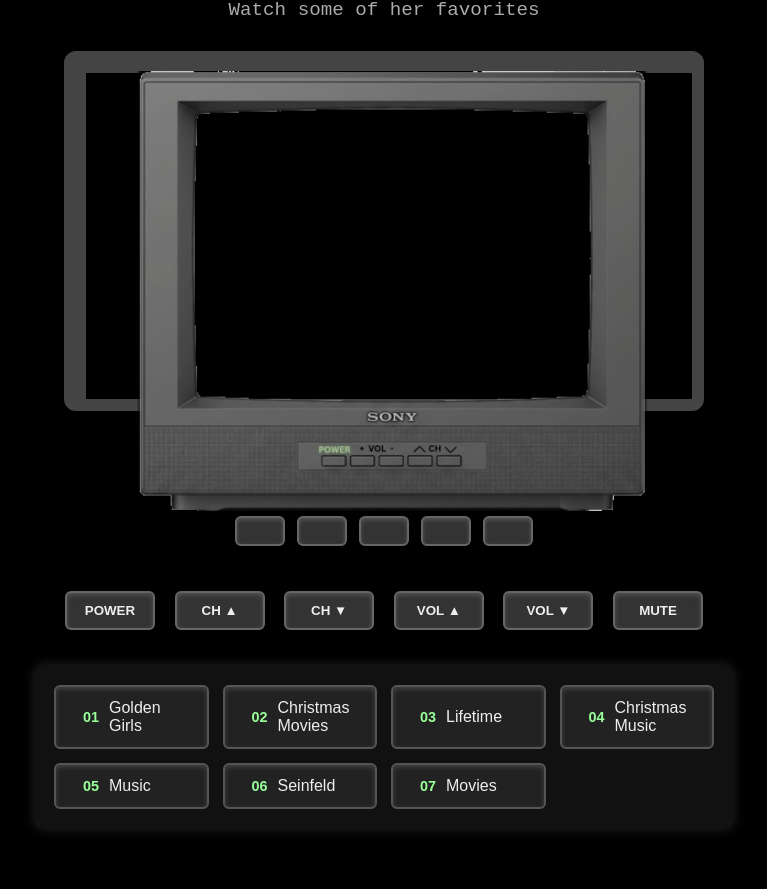
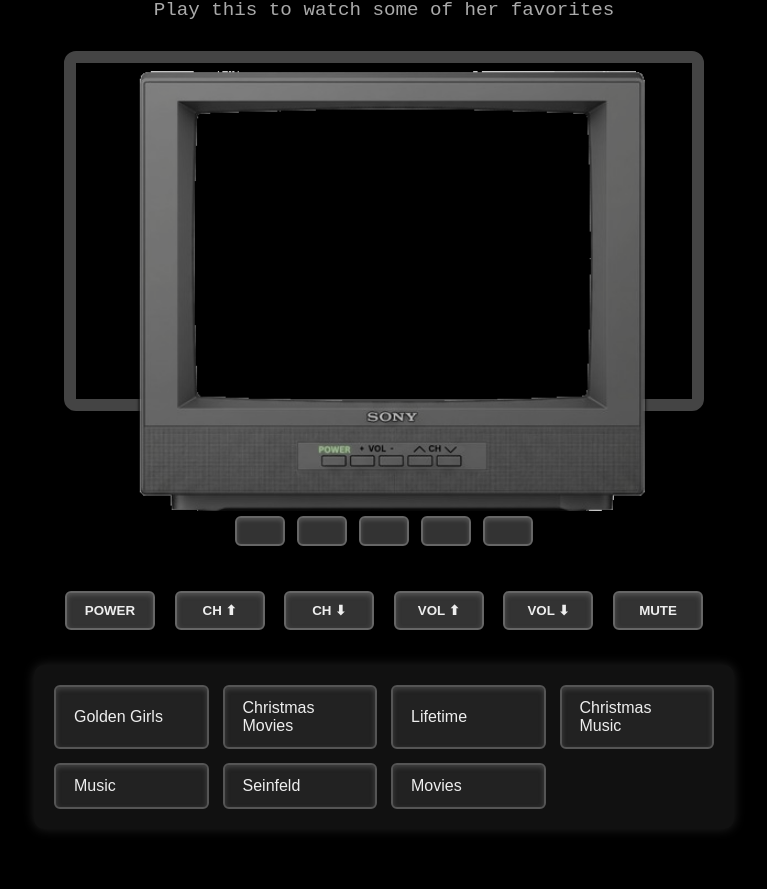
Before and after one commit to dmgreen3050/rose, a plain HTML site: page index.html in a window 1280 px wide. Shown: the part 76-965 px from the top of the page, without its empty margins (256-1023 px from the left). Drawn offline with Linux system fonts and the light colour scheme.

Commit message:
Update index.html

```diff
--- a/index.html
+++ b/index.html
@@ -1,74 +1,64 @@
 <!DOCTYPE html>
 <html lang="en">
 <head>
-  <meta charset="UTF-8" />
-  <meta name="viewport" content="width=device-width, initial-scale=1" />
+  <meta charset="UTF-8"/>
+  <meta name="viewport" content="width=device-width, initial-scale=1.0"/>
   <title>Rosemary's TV</title>
   <link rel="stylesheet" href="style.css" />
 </head>
+
 <body>
-  <h1>Rosemary's TV</h1>
-  <p>Watch some of her favorites</p>
+  <h1>Rosemary's Retro TV</h1>
+  <p>Play this to watch some of her favorites</p>
 
-  <div class="tv-wrapper" id="tvWrapper">
-    <div class="screen" id="tvContainer">
-      <div id="tvPlayerWrapper" style="position: relative; width: 640px; height: 360px; margin: 0 auto 20px; border: 10px solid #444; box-shadow: 0 0 30px #000;">
-        <div id="tvPlayer"></div>
-
+  <div class="tv-wrapper">
+    <div class="screen">
       <iframe
-          id="nonYoutubePlayer"
+        id="tvPlayer"
         width="640"
         height="360"
         frameborder="0"
+        allow="autoplay; encrypted-media"
         allowfullscreen
-          style="position: absolute; top: 0; left: 0; width: 100%; height: 100%; display: none;"
         src=""
       ></iframe>
+
+      <!-- TV Guide overlay -->
+      <div id="tvGuide" class="tv-guide hidden">
+        <div class="channel-number" id="guideChannelNumber"></div>
+        <div class="channel-name" id="guideChannelName"></div>
+        <div class="current-time" id="guideTime"></div>
       </div>
     </div>
 
-    <img src="TVRETRO.png" alt="retro tv" class="tv-frame" />
+    <img src="TVRETRO.png" alt="retro tv" class="tv-frame"/>
 
     <div class="tv-buttons">
-      <button id="powerButton"></button>
-      <button id="channelUp"></button>
-      <button id="channelDown"></button>
-      <button id="volumeUp"></button>
-      <button id="volumeDown"></button>
+      <button id="powerButton" aria-label="Power On/Off"></button>
+      <button id="channelUp" aria-label="Channel Up"></button>
+      <button id="channelDown" aria-label="Channel Down"></button>
+      <button id="volumeUp" aria-label="Volume Up"></button>
+      <button id="volumeDown" aria-label="Volume Down"></button>
     </div>
   </div>
 
   <div class="remote-buttons">
-    <button id="powerRemote">POWER</button>
-    <button id="channelUpRemote">CH ▲</button>
-    <button id="channelDownRemote">CH ▼</button>
-    <button id="volumeUpRemote">VOL ▲</button>
-    <button id="volumeDownRemote">VOL ▼</button>
-    <button id="muteRemote">MUTE</button>
+    <button id="powerRemote" aria-label="Power On/Off">POWER</button>
+    <button id="channelUpRemote" aria-label="Channel Up">CH ⬆</button>
+    <button id="channelDownRemote" aria-label="Channel Down">CH ⬇</button>
+    <button id="volumeUpRemote" aria-label="Volume Up">VOL ⬆</button>
+    <button id="volumeDownRemote" aria-label="Volume Down">VOL ⬇</button>
+    <button id="muteRemote" aria-label="Mute">MUTE</button>
   </div>
 
   <div class="remote">
-    <button id="goldenGirls" onclick="switchChannel(0)">
-      <span class="channel-num">01</span> Golden Girls
-    </button>
-    <button id="christmasMovies" onclick="switchChannel(1)">
-      <span class="channel-num">02</span> Christmas Movies
-    </button>
-    <button id="lifeTime" onclick="switchChannel(2)">
-      <span class="channel-num">03</span> Lifetime
-    </button>
-    <button id="christmasMusic" onclick="switchChannel(3)">
-      <span class="channel-num">04</span> Christmas Music
-    </button>
-    <button id="music" onclick="switchChannel(4)">
-      <span class="channel-num">05</span> Music
-    </button>
-    <button id="seinfeld" onclick="switchChannel(5)">
-      <span class="channel-num">06</span> Seinfeld
-    </button>
-    <button id="movies" onclick="switchChannel(6)">
-      <span class="channel-num">07</span> Movies
-    </button>
+    <button onclick="switchChannel(0)">Golden Girls</button>
+    <button onclick="switchChannel(1)">Christmas Movies</button>
+    <button onclick="switchChannel(2)">Lifetime</button>
+    <button onclick="switchChannel(3)">Christmas Music</button>
+    <button onclick="switchChannel(4)">Music</button>
+    <button onclick="switchChannel(5)">Seinfeld</button>
+    <button onclick="switchChannel(6)">Movies</button>
   </div>
 
   <script src="https://www.youtube.com/iframe_api"></script>
```
Lines whose indentation alone changed are shown as unchanged.
